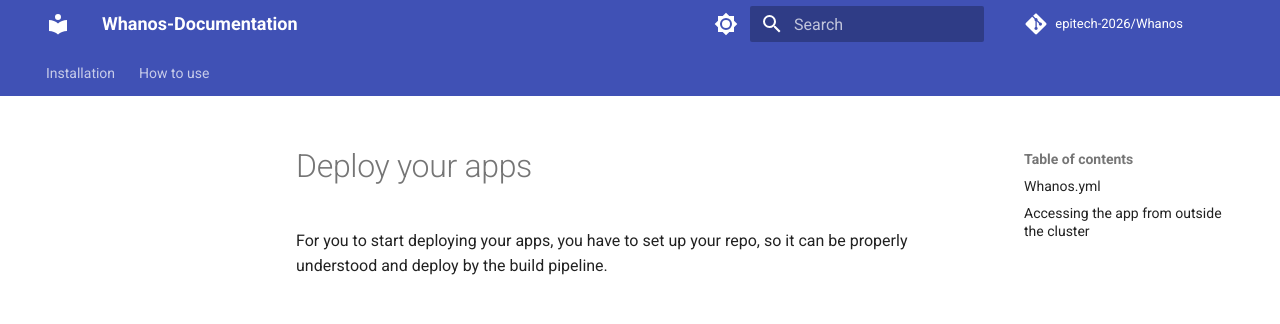
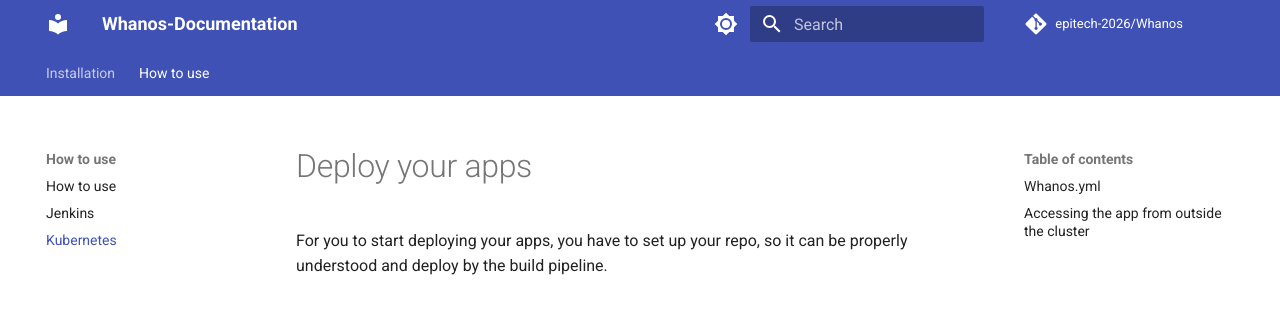
Before and after one commit to Kenan-Blasius/whanos-doc, an MkDocs documentation site: the page built from docs/usage/kubernetes.md, in a window 1280 px wide. Shown: the top 324 px of the page. Built offline with MkDocs 1.6.1 and Material for MkDocs 9.7.7, drawn with Linux system fonts in a browser that asks for light colours; comment, search, counter and statistics services are not loaded; some of the changed lines change nothing that is shown.

Commit message:
Update navigation in mkdocs.yml

```diff
--- a/mkdocs.yml
+++ b/mkdocs.yml
@@ -65,16 +65,5 @@ nav:
   - index.md
 - How to use:
   - usage.md
-# - GameDesign:
-#   - R-Type: GameDesign/gameDesign.md
-# - GameEngine:
-#   - Getting started: GameEngine/gameEngine.md
-#   - ECS: GameEngine/ecs.md
-#   - Network: GameEngine/network.md
-#   - Time: GameEngine/time.md
-#   - Lua: GameEngine/lua.md
-#   - Json: GameEngine/json.md
-#   - Asset: GameEngine/asset.md
-# - Network:
-#   - Getting started: Network/network.md
-#   - Protocol: Network/protocol.md
+  - Jenkins: usage/jenkins.md
+  - Kubernetes: usage/kubernetes.md
```
